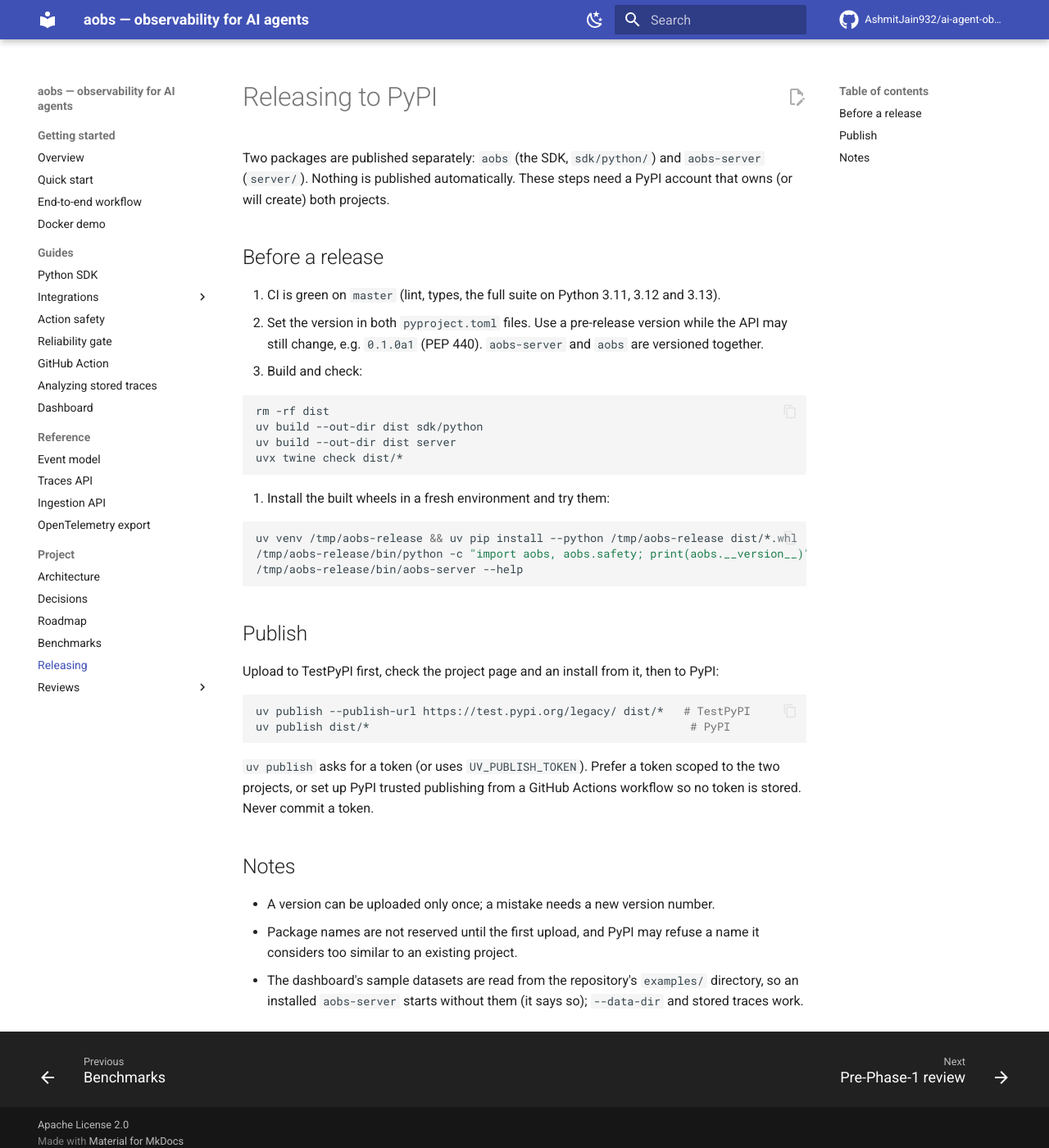
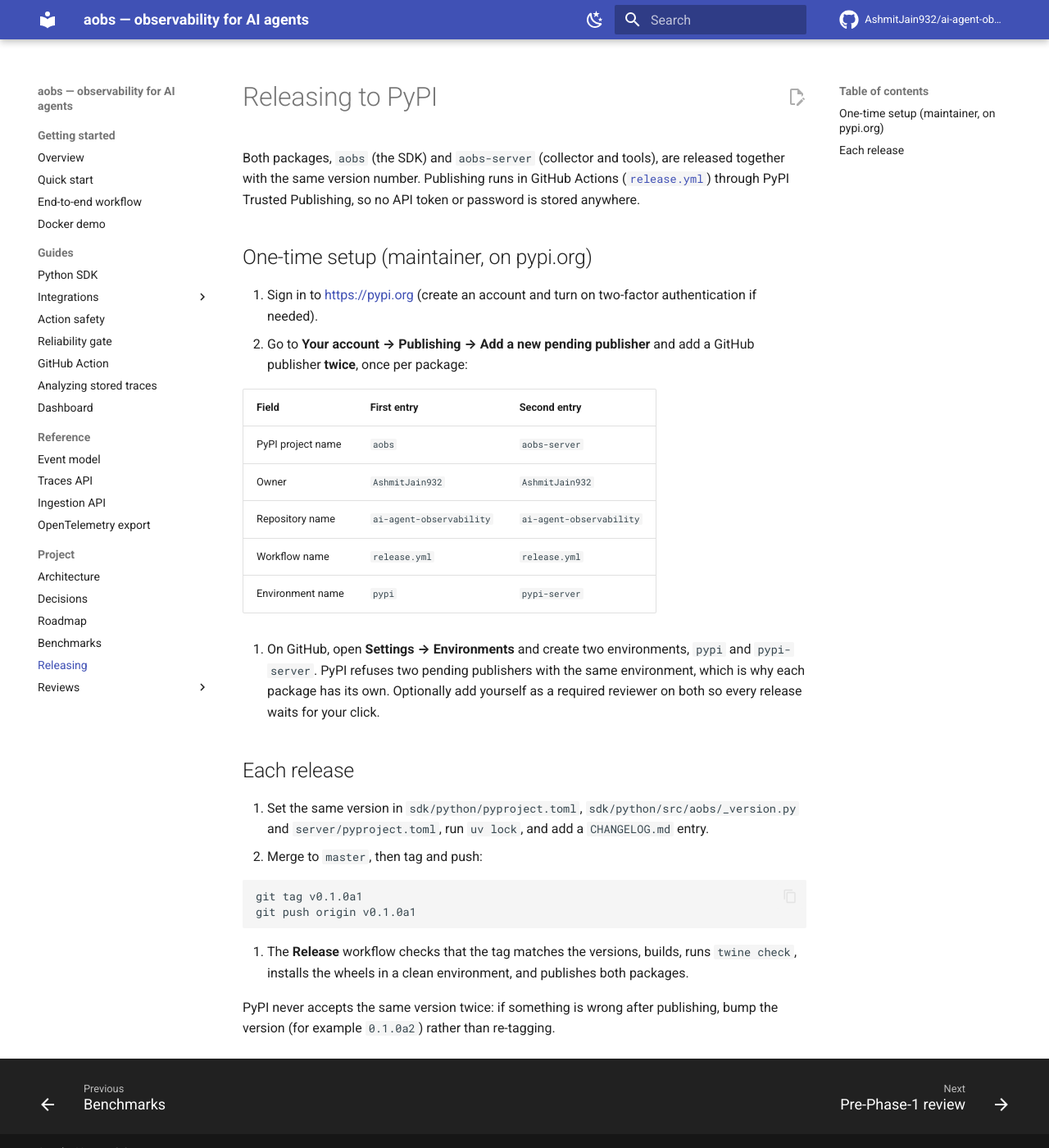
Before and after one commit to AshmitJain932/ai-agent-observability, an MkDocs documentation site: the page built from docs/releasing.md, in a window 1280 px wide and 1400 px high. Shown: the whole window at 82% size. Built offline with MkDocs 1.6.1 and Material for MkDocs 9.7.7, drawn with Linux system fonts in a browser that asks for light colours; comment, search, counter and statistics services are not loaded.

Commit message:
docs: install from PyPI, and trace a local model with no API key
aobs and aobs-server 0.1.0a1 are on PyPI, so the README, quick start,
SDK, LangChain and GitHub Action pages now say 'pip install aobs
aobs-server' instead of installing from a clone. The README gains a
keyless example that traces an Ollama model through the OpenAI-compatible
integration, and docs/releasing.md now describes the tag-triggered
Trusted Publishing release.

Co-Authored-By: Claude Opus 5.5 <noreply@anthropic.com>
Claude-Session: https://claude.ai/code/session_01FEhyLCJNDqB9YShivkABa6

````diff
--- a/docs/releasing.md
+++ b/docs/releasing.md
@@ -1,48 +1,41 @@
 # Releasing to PyPI
 
-Two packages are published separately: `aobs` (the SDK, `sdk/python/`) and `aobs-server`
-(`server/`). Nothing is published automatically. These steps need a PyPI account that owns (or
-will create) both projects.
+Both packages, `aobs` (the SDK) and `aobs-server` (collector and tools), are released together with
+the same version number. Publishing runs in GitHub Actions ([`release.yml`](https://github.com/AshmitJain932/ai-agent-observability/blob/master/.github/workflows/release.yml))
+through PyPI Trusted Publishing, so no API token or password is stored anywhere.
 
-## Before a release
+## One-time setup (maintainer, on pypi.org)
 
-1. CI is green on `master` (lint, types, the full suite on Python 3.11, 3.12 and 3.13).
-2. Set the version in both `pyproject.toml` files. Use a pre-release version while the API may
-   still change, e.g. `0.1.0a1` (PEP 440). `aobs-server` and `aobs` are versioned together.
-3. Build and check:
+1. Sign in to <https://pypi.org> (create an account and turn on two-factor authentication if needed).
+2. Go to **Your account → Publishing → Add a new pending publisher** and add a GitHub publisher
+   **twice**, once per package:
+
+   | Field             | First entry              | Second entry             |
+   |-------------------|--------------------------|--------------------------|
+   | PyPI project name | `aobs`                   | `aobs-server`            |
+   | Owner             | `AshmitJain932`          | `AshmitJain932`          |
+   | Repository name   | `ai-agent-observability` | `ai-agent-observability` |
+   | Workflow name     | `release.yml`            | `release.yml`            |
+   | Environment name  | `pypi`                   | `pypi-server`            |
+
+3. On GitHub, open **Settings → Environments** and create two environments, `pypi` and
+   `pypi-server`. PyPI refuses two pending publishers with the same environment, which is why
+   each package has its own. Optionally add yourself as a required reviewer on both so every
+   release waits for your click.
+
+## Each release
+
+1. Set the same version in `sdk/python/pyproject.toml`, `sdk/python/src/aobs/_version.py` and
+   `server/pyproject.toml`, run `uv lock`, and add a `CHANGELOG.md` entry.
+2. Merge to `master`, then tag and push:
 
    ```bash
-   rm -rf dist
-   uv build --out-dir dist sdk/python
-   uv build --out-dir dist server
-   uvx twine check dist/*
+   git tag v0.1.0a1
+   git push origin v0.1.0a1
    ```
 
-4. Install the built wheels in a fresh environment and try them:
+3. The **Release** workflow checks that the tag matches the versions, builds, runs `twine check`,
+   installs the wheels in a clean environment, and publishes both packages.
 
-   ```bash
-   uv venv /tmp/aobs-release && uv pip install --python /tmp/aobs-release dist/*.whl
-   /tmp/aobs-release/bin/python -c "import aobs, aobs.safety; print(aobs.__version__)"
-   /tmp/aobs-release/bin/aobs-server --help
-   ```
-
-## Publish
-
-Upload to TestPyPI first, check the project page and an install from it, then to PyPI:
-
-```bash
-uv publish --publish-url https://test.pypi.org/legacy/ dist/*   # TestPyPI
-uv publish dist/*                                                # PyPI
-```
-
-`uv publish` asks for a token (or uses `UV_PUBLISH_TOKEN`). Prefer a token scoped to the two
-projects, or set up PyPI trusted publishing from a GitHub Actions workflow so no token is stored.
-Never commit a token.
-
-## Notes
-
-- A version can be uploaded only once; a mistake needs a new version number.
-- Package names are not reserved until the first upload, and PyPI may refuse a name it considers
-  too similar to an existing project.
-- The dashboard's sample datasets are read from the repository's `examples/` directory, so an
-  installed `aobs-server` starts without them (it says so); `--data-dir` and stored traces work.
+PyPI never accepts the same version twice: if something is wrong after publishing, bump the version
+(for example `0.1.0a2`) rather than re-tagging.
````
Also changed, not shown: CHANGELOG.md (+3 -3 lines), README.md (+37 -5 lines), docs/getting-started.md (+2 -4 lines), docs/github-action.md (+2 -2 lines), docs/index.md (+1 -2 lines), docs/integrations/langchain.md (+1 -1 lines), docs/sdk.md (+6 -4 lines).
